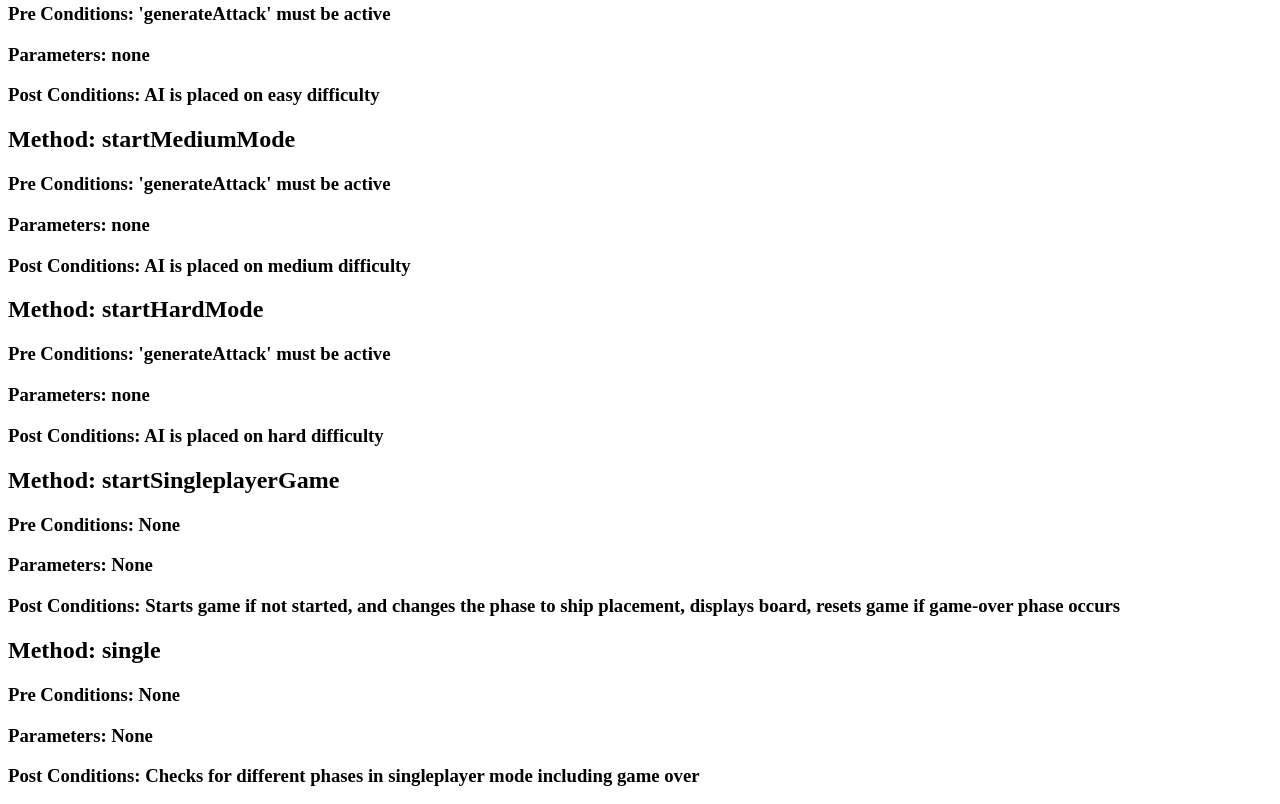
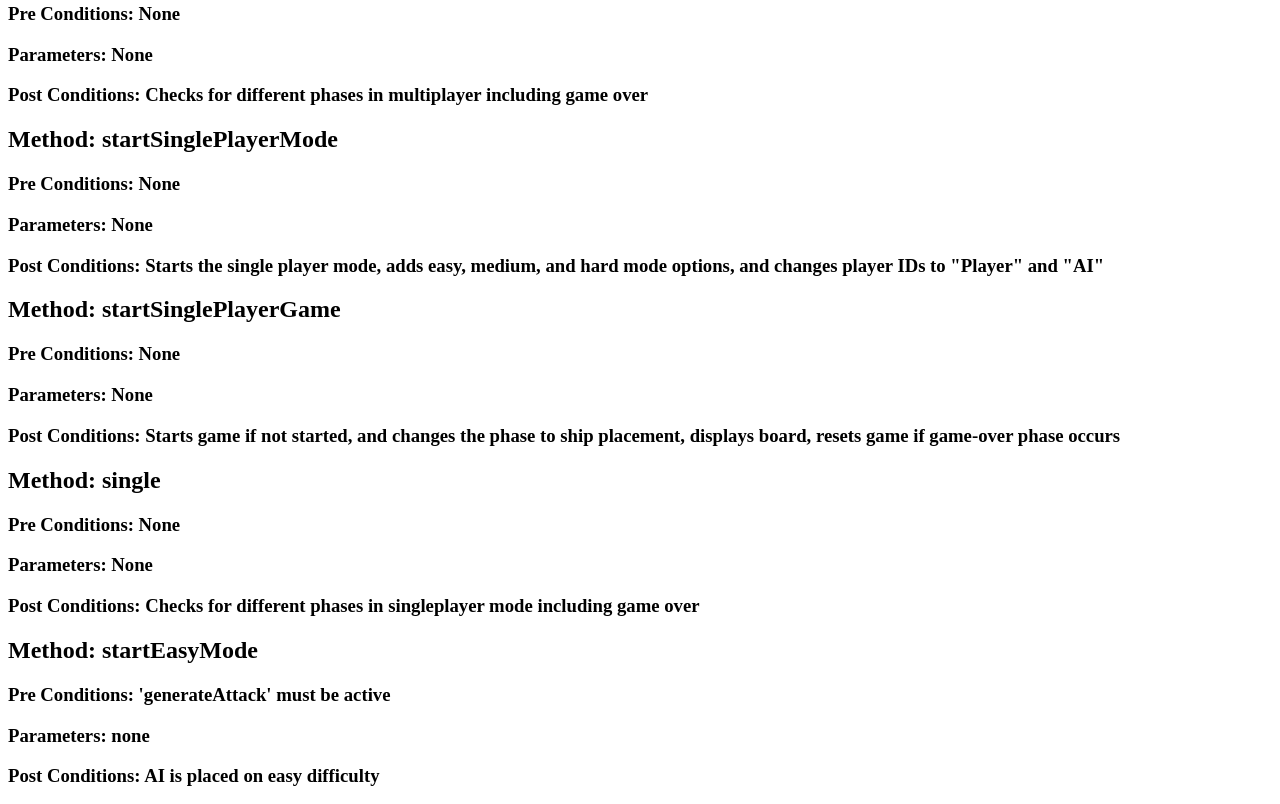
Before and after one commit to l583m086/448_Project2, a website: page documentation/documentation.html in a window 1280 px wide. Shown: the part 5556-6360 px from the top of the page. Drawn offline with Linux system fonts and the light colour scheme.

Commit message:
Updated documentation

```diff
--- a/documentation/documentation.html
+++ b/documentation/documentation.html
@@ -155,6 +155,11 @@
         <h3>Parameters: 'currentBoard', 'oppBoard', 'ships', 'row', 'col'</h3>
         <h3>Post Conditions: Game continues, simply a method that saves code space</h3>
 
+        <h2>Method: startMultiPlayerMode</h2>
+        <h3>Pre Conditions: None</h3>
+        <h3>Parameters: None</h3>
+        <h3>Post Conditions: Enables the display(s) on HTML and CSS to interact with the multiplayer mode of the game</h3>
+
         <h2>Method: startMultiplayerGame</h2>
         <h3>Pre Conditions: None</h3>
         <h3>Parameters: None</h3>
@@ -164,6 +169,21 @@
         <h3>Pre Conditions: None</h3>
         <h3>Parameters: None</h3>
         <h3>Post Conditions: Checks for different phases in multiplayer including game over</h3>
+
+        <h2>Method: startSinglePlayerMode</h2>
+        <h3>Pre Conditions: None</h3>
+        <h3>Parameters: None</h3>
+        <h3>Post Conditions: Starts the single player mode, adds easy, medium, and hard mode options, and changes player IDs to "Player" and "AI"</h3>
+
+        <h2>Method: startSinglePlayerGame</h2>
+        <h3>Pre Conditions: None</h3>
+        <h3>Parameters: None</h3>
+        <h3>Post Conditions: Starts game if not started, and changes the phase to ship placement, displays board, resets game if game-over phase occurs</h3>
+
+        <h2>Method: single</h2>
+        <h3>Pre Conditions: None</h3>
+        <h3>Parameters: None</h3>
+        <h3>Post Conditions: Checks for different phases in singleplayer mode including game over</h3>
 
         <h2>Method: startEasyMode</h2>
         <h3>Pre Conditions: 'generateAttack' must be active</h3>
@@ -179,14 +199,4 @@
         <h3>Pre Conditions: 'generateAttack' must be active</h3>
         <h3>Parameters: none</h3>
         <h3>Post Conditions: AI is placed on hard difficulty</h3>
-
-        <h2>Method: startSingleplayerGame</h2>
-        <h3>Pre Conditions: None</h3>
-        <h3>Parameters: None</h3>
-        <h3>Post Conditions: Starts game if not started, and changes the phase to ship placement, displays board, resets game if game-over phase occurs</h3>
-
-        <h2>Method: single</h2>
-        <h3>Pre Conditions: None</h3>
-        <h3>Parameters: None</h3>
-        <h3>Post Conditions: Checks for different phases in singleplayer mode including game over</h3>
 </body>
```
